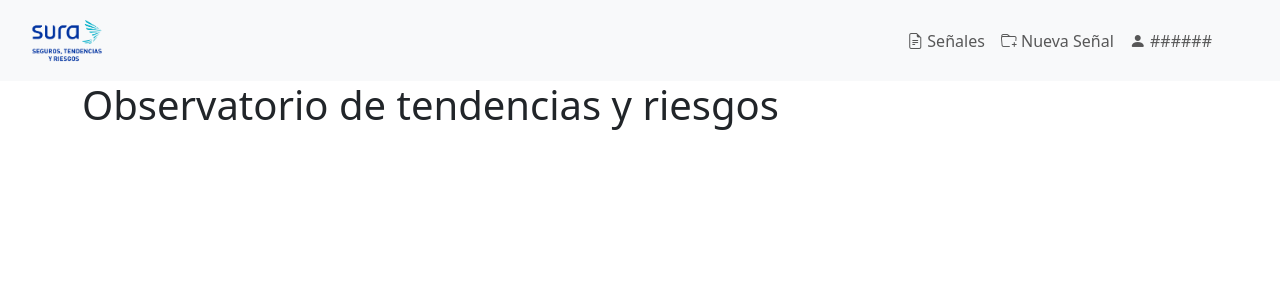
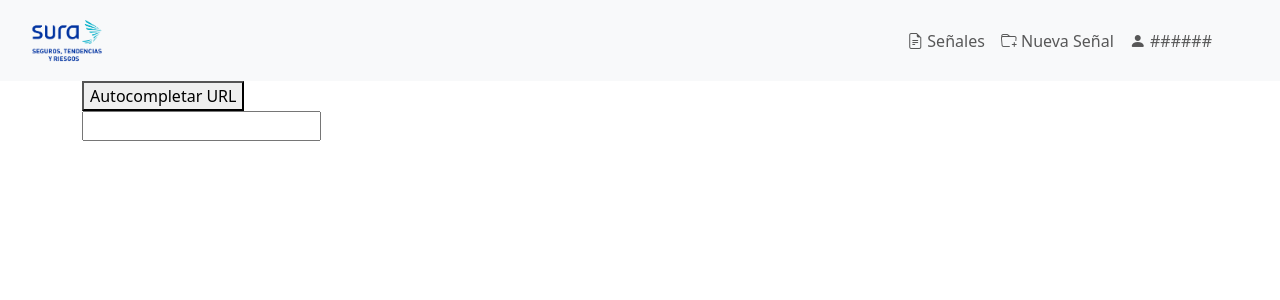
Before and after one commit to alejolondo/NodoBackend, an Angular app: page /home in a window 1280 px wide. Shown: the top 300 px of the page. Built offline with nearby package versions, Linux system fonts and the light colour scheme.

Commit message:
Actualicé archivos para plugin

```diff
--- a/angular.json
+++ b/angular.json
@@ -22,7 +22,8 @@
             "tsConfig": "tsconfig.app.json",
             "assets": [
               "src/favicon.ico",
-              "src/assets"
+              "src/assets",
+              "src/manifest.json"
             ],
             "styles": [
               "src/styles.css",
@@ -86,7 +87,8 @@
             "tsConfig": "tsconfig.spec.json",
             "assets": [
               "src/favicon.ico",
-              "src/assets"
+              "src/assets",
+              "src/manifest.json"
             ],
             "styles": [
               "src/styles.css"
--- a/package.json
+++ b/package.json
@@ -28,6 +28,7 @@
     "@angular-devkit/build-angular": "^16.1.1",
     "@angular/cli": "~16.1.1",
     "@angular/compiler-cli": "^16.1.0",
+    "@types/chrome": "^0.0.239",
     "@types/jasmine": "~4.3.0",
     "jasmine-core": "~4.6.0",
     "karma": "~6.4.0",
--- a/src/app/home/home.module.ts
+++ b/src/app/home/home.module.ts
@@ -2,12 +2,14 @@ import { NgModule } from '@angular/core';
 import { CommonModule } from '@angular/common';
 import { HomeComponent } from './pages/home/home.component';
 import { HomeRoutingModule } from './home-routing.module';
+import { FormsModule } from '@angular/forms';
 
 
 @NgModule({
   imports: [
     CommonModule,
-    HomeRoutingModule
+    HomeRoutingModule,
+    FormsModule
   ],
   declarations: [HomeComponent],
   exports: [
--- a/src/app/home/pages/home/home.component.html
+++ b/src/app/home/pages/home/home.component.html
@@ -1,4 +1,7 @@
 <div class="container">
 
-  <h1> Observatorio de tendencias y riesgos </h1>
+  <button (click)="autocompletarURL()">Autocompletar URL</button>
+<form>
+  <input type="text" [(ngModel)]="url" name="url" placeholder="URL">
+</form>
 </div>
--- a/src/app/home/pages/home/home.component.ts
+++ b/src/app/home/pages/home/home.component.ts
@@ -1,4 +1,5 @@
 import { Component, OnInit } from '@angular/core';
+
 
 @Component({
   selector: 'app-home',
@@ -7,7 +8,17 @@ import { Component, OnInit } from '@angular/core';
 })
 export class HomeComponent  {
 
-  constructor() { }
+ url?: string = " ";
+
+  autocompletarURL() {
+    chrome.tabs.query({ active: true, currentWindow: true }, (tabs: chrome.tabs.Tab[]) => {
+      if (tabs && tabs.length > 0) {
+        const currentURL = tabs[0].url;
+        this.url = currentURL;
+        console.log(currentURL);
+      }
+    });
+  }
 
 
 
--- a/tsconfig.app.json
+++ b/tsconfig.app.json
@@ -3,10 +3,11 @@
   "extends": "./tsconfig.json",
   "compilerOptions": {
     "outDir": "./out-tsc/app",
-    "types": []
+    "types": ["chrome"]
   },
   "files": [
-    "src/main.ts"
+    "src/main.ts",
+    "src/typings/custom.d.ts"
   ],
   "include": [
     "src/**/*.d.ts"
```
Also changed, not shown: src/typings/custom.d.ts (added, +10 -0 lines), src/manifest.json (added), 1 other file (tests, documents, lock files or other folders).
